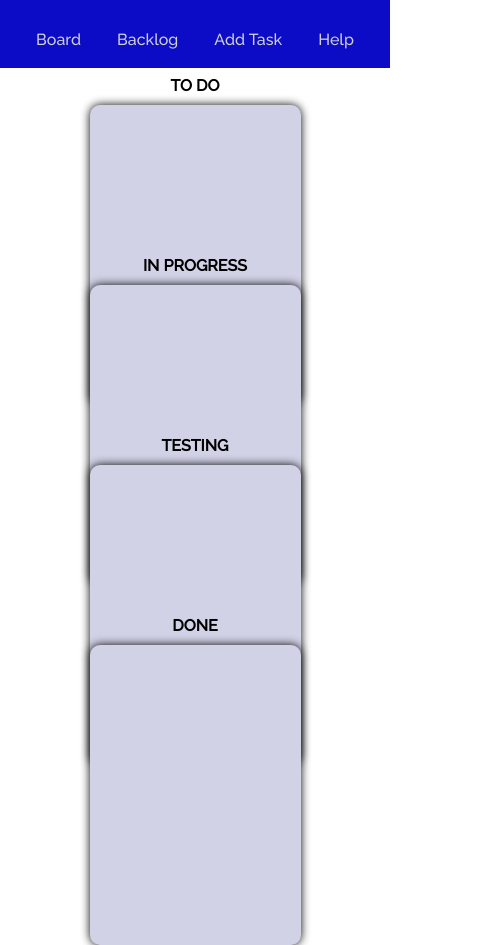
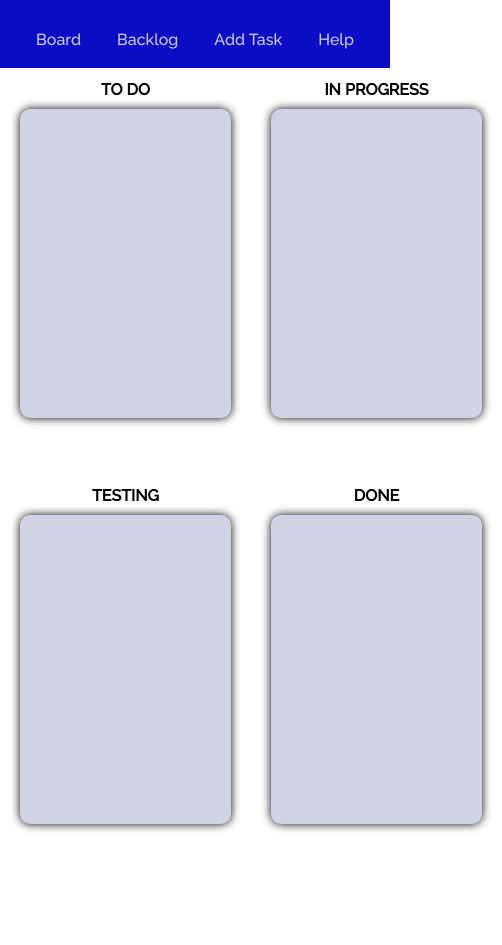
Before and after one commit to Ali-Ahmad2002/join-, a plain HTML site: page join/board.html in a window 390 px wide. Shown: the whole page, 502 px wide, since content can reach past the window. After the commit the page ends 844 px from the top, so only its background shows below. Drawn offline with Linux system fonts and the light colour scheme; no server answers.

Commit message:
board reponsive

```diff
--- a/join/board.html
+++ b/join/board.html
@@ -18,9 +18,11 @@
 
 <body onload="includeHTML(),init(),updateHTML();">
 
-    <div w3-include-html="navbar.html"></div>
+<div w3-include-html="navbar.html"></div>
 
-    <div class="board">
+<div class="board">
+
+        <div class = two-container>
 
         <div class="container-with-headline">
             <div class="head-line">
@@ -42,9 +44,13 @@
                 ondragleave="removeHighlight('inProgress')" ondragover="allowDrop(event); highlight('inProgress')">
             </div>
 
+            </div>
+
+        </div>
 
 
-        </div>
+
+    <div class="two-container">
 
         <div class="container-with-headline">
             <div class="head-line">
@@ -63,12 +69,10 @@
                 ondragleave="removeHighlight('done')" ondragover="allowDrop(event); highlight('done')">
             </div>
         </div>
+    </div>
 
 
-
-
-
-    </div>
+</div>
 
 
 
--- a/join/css/board.css
+++ b/join/css/board.css
@@ -1,14 +1,16 @@
 body {
     font-family: 'Raleway', sans-serif;
     overflow: hidden;
+    height: 100vh;
 }
 
 .board {
     display: flex;
     justify-content: space-between;
-    width: 100%;
+    width: 100vh;
     margin-left: 5%;
     margin-right: 5%;
+
 }
 
 .container-with-headline {
@@ -87,37 +89,36 @@ body {
 .description {
     font-style: italic;
 }
+.two-container {
+    display: flex;
+    justify-content: center;
+    margin-top: 0;
+
+
+
+
+ }
 
 @media (max-width: 1000px) {
     .board {
         margin-left: unset;
         margin-right: unset;
-        margin-top: 10em;
-        display: flex;
-        flex-direction: column;
-    }
-
-    .container-with-headline {
-        height: 10em;
-    }
-}
-
-@media only screen and (max-width: 1000px) {
-    .board {
-        flex-direction: column;
-    }
-
-    .container-with-headline {
+        margin-top: 5em;
         display: flex;
         flex-direction: column;
 
     }
 
-    .inside-container {
-        width: 25vh;
-        min-height: 300px;
-        background-color: rgb(210, 210, 231);
-        border-radius: 10px;
+    .container-with-headline {
+        height: 40vh;
+    }
 
-    }
+    .two-container {
+        display: flex;
+        flex-direction: row;
+
+
+     }
+
+
 }
```
